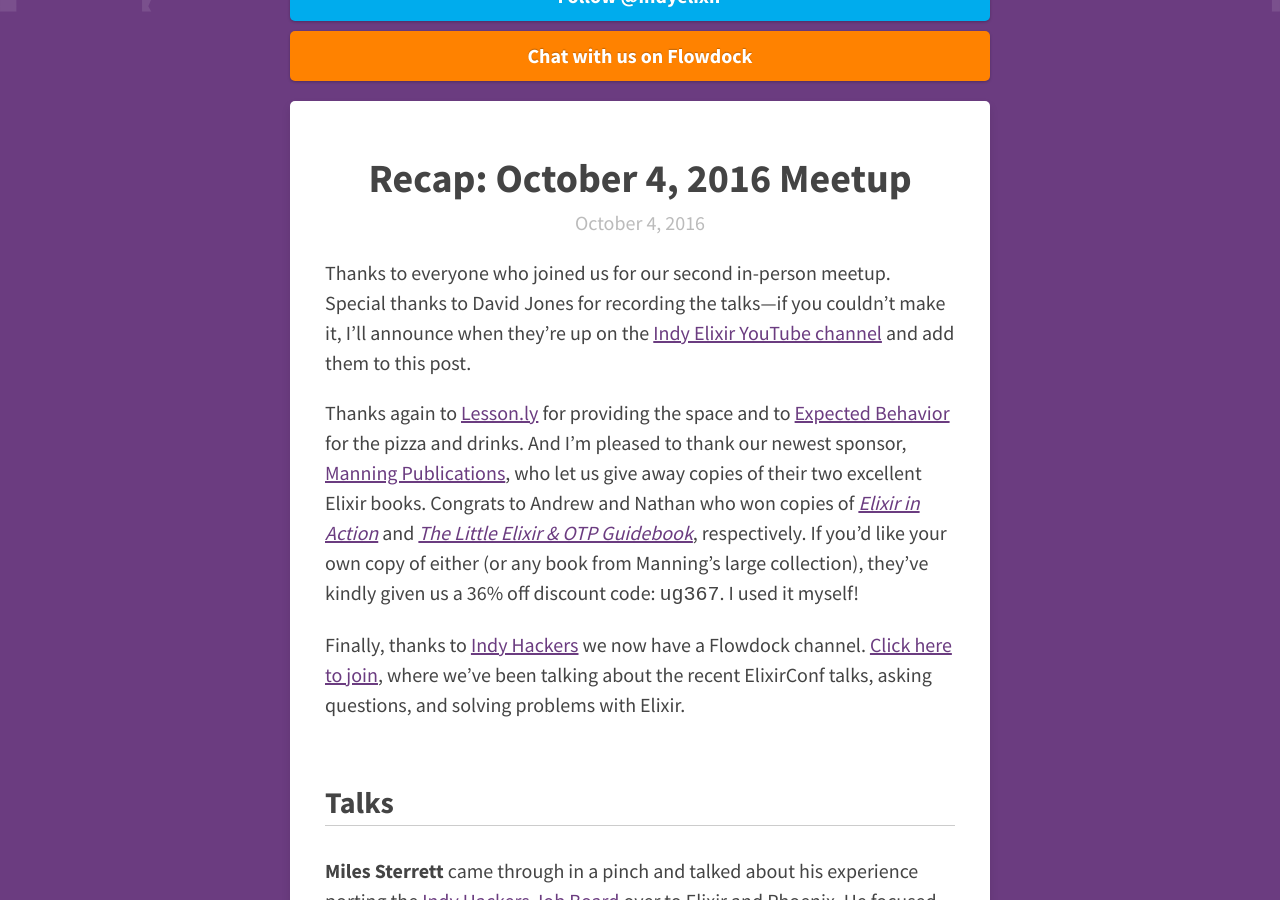
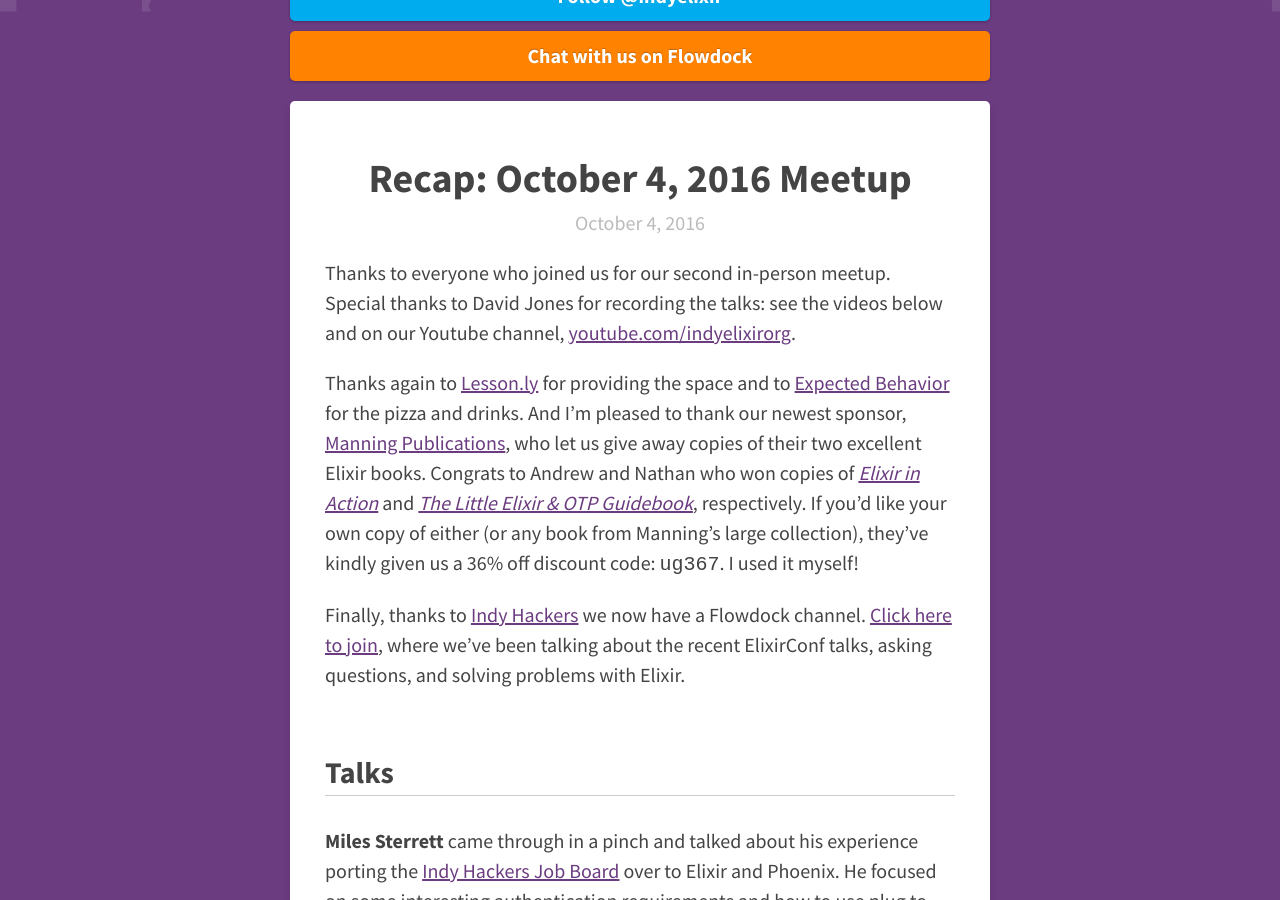
Before and after one commit to indyelixir/indyelixir.github.io, a Jekyll site: the page built from _posts/2016-10-04-recap-october-4-2016.markdown, in a window 1280 px wide and 900 px high, scrolled down 425 px. Built offline with Jekyll 4.4.1, drawn with Linux system fonts in a browser that asks for light colours.

Commit message:
Mention Youtube videos and channel in recap

```diff
--- a/_posts/2016-10-04-recap-october-4-2016.markdown
+++ b/_posts/2016-10-04-recap-october-4-2016.markdown
@@ -3,7 +3,7 @@
 date: 2016-10-04 012:01 UTC
 ---
 
-Thanks to everyone who joined us for our second in-person meetup. Special thanks to David Jones for recording the talks—if you couldn’t make it, I’ll announce when they’re up on the [Indy Elixir YouTube channel](https://www.youtube.com/indyelixirorg) and add them to this post.
+Thanks to everyone who joined us for our second in-person meetup. Special thanks to David Jones for recording the talks: see the videos below and on our Youtube channel, [youtube.com/indyelixirorg](https://www.youtube.com/indyelixirorg).
 
 Thanks again to [Lesson.ly](http://www.lessonly.com) for providing the space and to [Expected Behavior](http://www.expectedbehavior.com/) for the pizza and drinks. And I’m pleased to thank our newest sponsor, [Manning Publications](https://www.manning.com/), who let us give away copies of their two excellent Elixir books. Congrats to Andrew and Nathan who won copies of [*Elixir in Action*](https://www.manning.com/books/elixir-in-action) and [*The Little Elixir & OTP Guidebook*](https://www.manning.com/books/the-little-elixir-and-otp-guidebook), respectively. If you’d like your own copy of either (or any book from Manning’s large collection), they’ve kindly given us a 36% off discount code: `ug367`. I used it myself!
 
```
